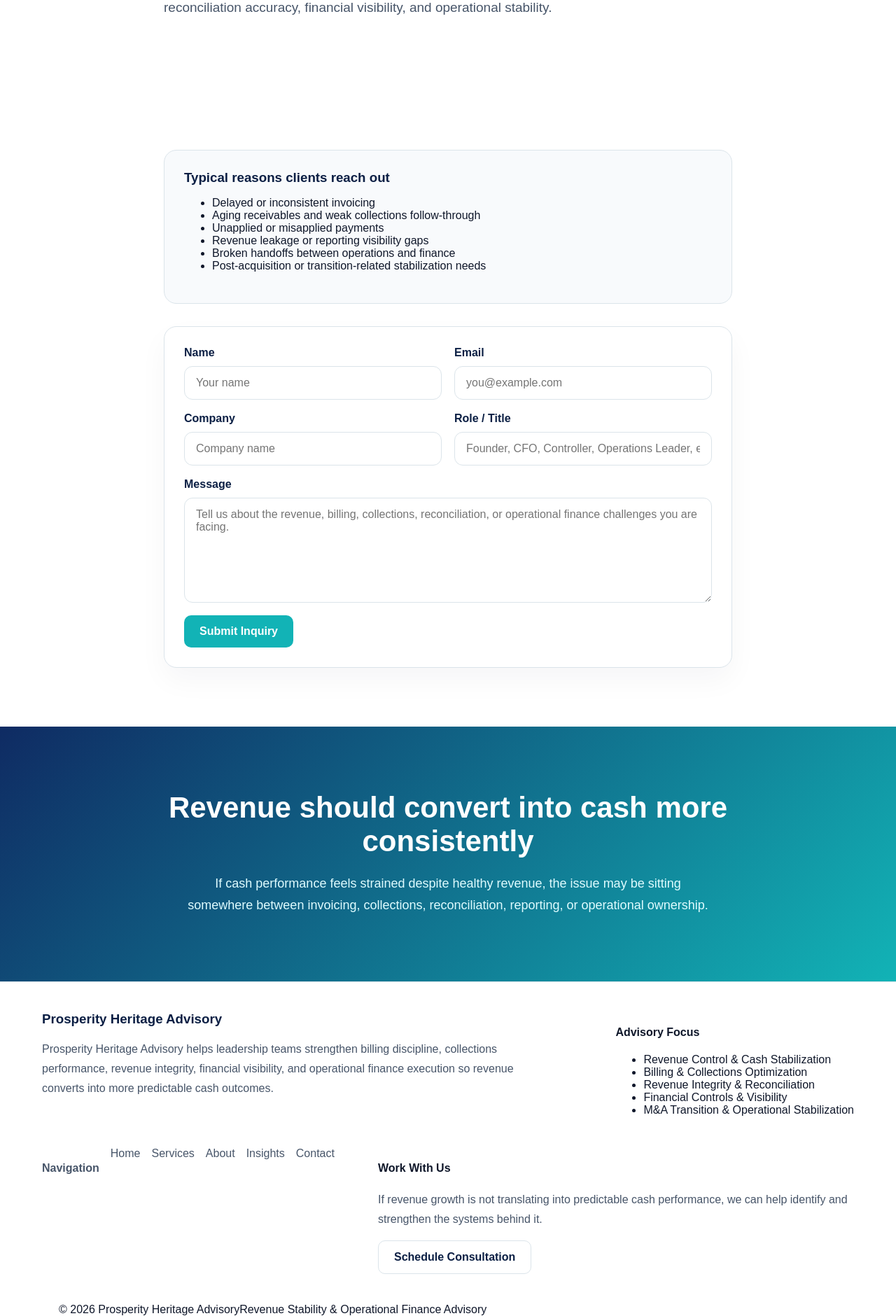
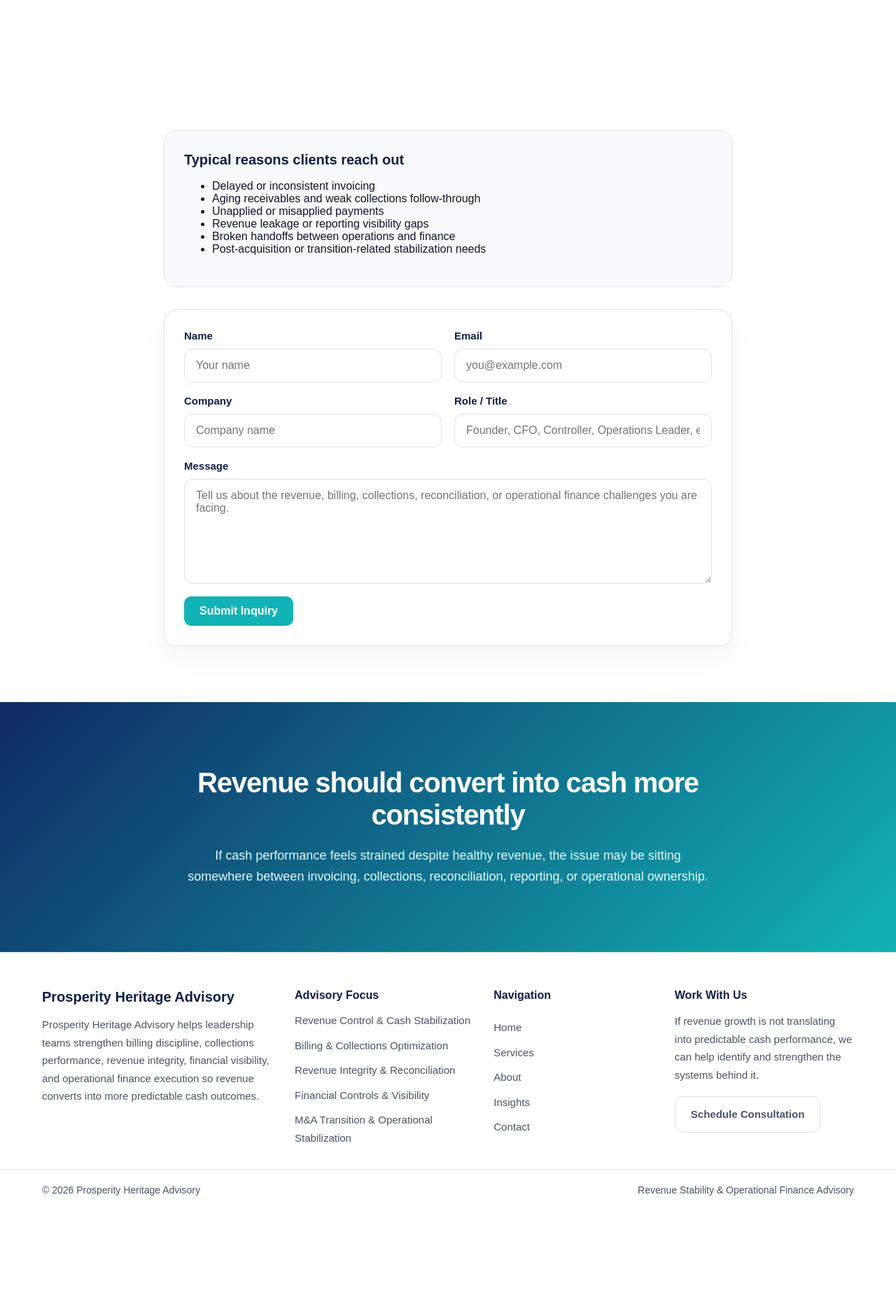
Before and after one commit to pjechete/prosperity-heritage-Advisory-Services, a Next.js app: page /contact in a window 1280 px wide. Shown: the part 428-2308 px from the top of the page at 70% size. After the commit the page ends 2169 px from the top, so only its background shows below. Built offline with nearby package versions, Linux system fonts and the light colour scheme.

Commit message:
Update globals.css

```diff
--- a/src/app/globals.css
+++ b/src/app/globals.css
@@ -23,6 +23,8 @@ body {
   font-family: Arial, Helvetica, sans-serif;
   color: var(--text);
   background: var(--bg);
+  -webkit-font-smoothing: antialiased;
+  -moz-osx-font-smoothing: grayscale;
 }
 
 a {
@@ -46,12 +48,14 @@ textarea {
   max-width: 860px;
 }
 
+/* NAVBAR */
 .navbar {
   border-bottom: 1px solid var(--border);
-  background: white;
+  background: rgba(255, 255, 255, 0.96);
   position: sticky;
   top: 0;
   z-index: 10;
+  backdrop-filter: blur(10px);
 }
 
 .navbar-inner {
@@ -61,6 +65,7 @@ textarea {
   min-height: 76px;
   gap: 24px;
 }
+
 .brand-logo {
   display: flex;
   align-items: center;
@@ -70,6 +75,7 @@ textarea {
   height: auto;
   display: block;
 }
+
 .brand {
   font-size: 28px;
   font-weight: 700;
@@ -84,6 +90,12 @@ textarea {
   font-weight: 600;
 }
 
+.nav-links a {
+  font-size: 16px;
+  font-weight: 600;
+  transition: color 0.2s ease;
+}
+
 .nav-links a:hover,
 .footer-links a:hover,
 .services-jump-links a:hover {
@@ -94,6 +106,7 @@ textarea {
   white-space: nowrap;
 }
 
+/* HERO / PAGE HERO */
 .hero {
   padding: 96px 0;
   background: linear-gradient(180deg, #f3ffff 0%, #ffffff 68%);
@@ -102,7 +115,7 @@ textarea {
 .hero-grid {
   display: grid;
   grid-template-columns: 1.15fr 0.85fr;
-  gap: 32px;
+  gap: 40px;
   align-items: center;
 }
 
@@ -116,15 +129,17 @@ textarea {
   font-size: 13px;
   font-weight: 700;
   margin-bottom: 18px;
+  letter-spacing: 0.02em;
 }
 
 .hero h1,
 .page-hero h1 {
   margin: 0;
-  font-size: 72px;
-  line-height: 1.05;
+  font-size: 56px;
+  line-height: 1.08;
   letter-spacing: -0.04em;
   color: var(--navy);
+  font-weight: 700;
 }
 
 .hero p,
@@ -132,15 +147,25 @@ textarea {
 .section-copy,
 .section-subtitle {
   color: var(--muted);
-  line-height: 1.75;
-  font-size: 19px;
+  line-height: 1.7;
+  font-size: 18px;
 }
 
 .hero p {
   max-width: 740px;
-  margin: 24px 0 0;
+  margin: 22px 0 0;
 }
 
+.page-hero {
+  padding: 84px 0;
+  background: linear-gradient(180deg, #f3ffff 0%, #ffffff 68%);
+}
+
+.page-hero p {
+  margin-top: 22px;
+}
+
+/* BUTTONS */
 .button-row {
   display: flex;
   gap: 14px;
@@ -155,9 +180,11 @@ textarea {
 .btn-primary,
 .btn-secondary {
   display: inline-block;
-  padding: 14px 22px;
+  padding: 12px 22px;
   border-radius: 10px;
   font-weight: 700;
+  font-size: 16px;
+  transition: all 0.2s ease;
 }
 
 .btn-primary {
@@ -176,6 +203,12 @@ textarea {
   border: 1px solid var(--border);
 }
 
+.btn-secondary:hover {
+  border-color: #c2d0da;
+  background: #fcfdff;
+}
+
+/* PANELS / CALLOUTS / FORMS */
 .hero-card,
 .services-hero-panel,
 .services-callout,
@@ -196,6 +229,7 @@ textarea {
   margin-top: 0;
   margin-bottom: 16px;
   font-size: 22px;
+  line-height: 1.3;
   color: var(--navy);
 }
 
@@ -210,6 +244,7 @@ textarea {
   padding-left: 18px;
   color: var(--muted);
   line-height: 1.7;
+  font-size: 17px;
 }
 
 .metric {
@@ -222,19 +257,19 @@ textarea {
 .metric strong {
   display: block;
   margin-bottom: 6px;
+  color: var(--navy);
+  font-size: 16px;
 }
 
-.section,
-.page-hero {
-  padding: 84px 0;
+.metric span {
+  font-size: 16px;
+  line-height: 1.65;
+  color: var(--muted);
 }
 
-.page-hero {
-  background: linear-gradient(180deg, #f3ffff 0%, #ffffff 68%);
-}
-
-.page-hero p {
-  margin-top: 22px;
+/* SECTIONS */
+.section {
+  padding: 80px 0;
 }
 
 .section-light {
@@ -243,11 +278,12 @@ textarea {
 
 .section-title {
   margin: 0;
-  font-size: 40px;
-  line-height: 1.1;
+  font-size: 34px;
+  line-height: 1.18;
   color: var(--navy);
   text-align: center;
   letter-spacing: -0.03em;
+  font-weight: 700;
 }
 
 .left-align {
@@ -264,6 +300,7 @@ textarea {
   margin-top: 18px;
 }
 
+/* GRIDS */
 .grid-4 {
   display: grid;
   grid-template-columns: repeat(4, minmax(0, 1fr));
@@ -285,8 +322,11 @@ textarea {
   padding: 18px 20px;
   font-weight: 600;
   color: var(--navy);
+  line-height: 1.55;
+  font-size: 17px;
 }
 
+/* CARDS */
 .card,
 .card-gray,
 .card-highlight {
@@ -310,8 +350,10 @@ textarea {
 .card h3,
 .card-gray h3,
 .card-highlight h3 {
-  margin: 0 0 12px;
+  margin: 0 0 10px;
   color: var(--navy);
+  font-size: 20px;
+  line-height: 1.3;
 }
 
 .card p,
@@ -319,9 +361,11 @@ textarea {
 .card-highlight p {
   margin: 0;
   color: var(--muted);
-  line-height: 1.75;
+  line-height: 1.7;
+  font-size: 17px;
 }
 
+/* SERVICES */
 .services-hero-grid,
 .services-two-col {
   display: grid;
@@ -346,131 +390,11 @@ textarea {
   font-weight: 700;
 }
 
-.footer {
-  border-top: 1px solid var(--border);
-  background: white;
+.services-jump-links a {
+  font-size: 15px;
 }
 
-.footer-inner {
-  display: flex;
-  justify-content: space-between;
-  gap: 28px;
-  flex-wrap: wrap;
-  padding: 42px 0;
-}
-
-.footer h3 {
-  margin-top: 0;
-  color: var(--navy);
-}
-
-.footer p {
-  color: var(--muted);
-  max-width: 680px;
-  line-height: 1.75;
-}
-
-.footer-links {
-  display: flex;
-  gap: 16px;
-  flex-wrap: wrap;
-  color: var(--muted);
-  align-items: flex-start;
-}
-
-.content-stack {
-  display: grid;
-  gap: 20px;
-}
-
-.form-grid {
-  display: grid;
-  grid-template-columns: 1fr 1fr;
-  gap: 18px;
-}
-
-.form-field {
-  display: grid;
-  gap: 10px;
-}
-
-.form-field label {
-  font-weight: 700;
-  color: var(--navy);
-}
-
-.form-field input,
-.form-field textarea {
-  width: 100%;
-  border: 1px solid var(--border);
-  border-radius: 12px;
-  padding: 14px 16px;
-  background: white;
-}
-
-.form-field textarea {
-  min-height: 150px;
-  resize: vertical;
-}
-
-.full-width {
-  grid-column: 1 / -1;
-}
-
-.cta-band {
-  padding: 92px 0;
-  text-align: center;
-  background: linear-gradient(135deg, #0f2b63 0%, #12b3b6 100%);
-}
-
-.cta-band h2 {
-  margin: 0;
-  color: white;
-  font-size: 42px;
-  line-height: 1.15;
-}
-
-.cta-band p {
-  color: #dffcff;
-  max-width: 760px;
-  margin: 20px auto 0;
-  line-height: 1.75;
-  font-size: 18px;
-}
-
-@media (max-width: 980px) {
-  .hero-grid,
-  .services-hero-grid,
-  .services-two-col,
-  .grid-4,
-  .form-grid {
-    grid-template-columns: 1fr;
-  }
-
-  .hero h1,
-  .page-hero h1 {
-    font-size: 40px;
-  }
-
-  .section-title {
-    font-size: 32px;
-  }
-
-  .navbar-inner {
-    flex-wrap: wrap;
-    padding: 16px 0;
-  }
-
-  .nav-links {
-    width: 100%;
-    justify-content: center;
-  }
-
-  .nav-cta {
-    width: 100%;
-    text-align: center;
-  }
-}
+/* CREDIBILITY STRIP */
 .credibility-strip {
   border-top: 1px solid var(--border);
   border-bottom: 1px solid var(--border);
@@ -489,11 +413,12 @@ textarea {
 .credibility-text {
   font-weight: 700;
   color: var(--navy);
+  font-size: 16px;
 }
 
 .credibility-items {
   display: flex;
-  gap: 24px;
+  gap: 16px;
   flex-wrap: wrap;
   color: var(--muted);
   font-weight: 600;
@@ -504,44 +429,255 @@ textarea {
   border-radius: 20px;
   background: var(--primary-soft);
   border: 1px solid #bceff1;
-}
-.diagram-section {
-  padding: 30px 0 20px;
-  background: #ffffff;
+  font-size: 14px;
 }
 
-.diagram-wrap {
-  background: linear-gradient(180deg, #f8ffff 0%, #ffffff 100%);
-  border: 1px solid var(--border);
-  border-radius: 24px;
-  padding: 32px;
+/* CONTENT STACK */
+.content-stack {
+  display: grid;
+  gap: 20px;
 }
 
-.diagram-header {
-  margin-bottom: 24px;
+/* FORM */
+.form-grid {
+  display: grid;
+  grid-template-columns: 1fr 1fr;
+  gap: 18px;
 }
 
-.diagram-image-card {
-  background: white;
-  border: 1px solid var(--border);
-  border-radius: 20px;
-  padding: 18px;
-  box-shadow: 0 16px 38px rgba(15, 23, 42, 0.04);
+.form-field {
+  display: grid;
+  gap: 10px;
 }
 
-.diagram-image {
-  width: 100%;
-  height: auto;
-  display: block;
-  border-radius: 14px;
+.form-field label {
+  font-weight: 700;
+  color: var(--navy);
+  font-size: 15px;
 }
 
+.form-field input,
+.form-field textarea {
+  width: 100%;
+  border: 1px solid var(--border);
+  border-radius: 12px;
+  padding: 14px 16px;
+  background: white;
+  font-size: 16px;
+}
+
+.form-field textarea {
+  min-height: 150px;
+  resize: vertical;
+}
+
+.full-width {
+  grid-column: 1 / -1;
+}
+
+/* CTA BAND */
+.cta-band {
+  padding: 92px 0;
+  text-align: center;
+  background: linear-gradient(135deg, #0f2b63 0%, #12b3b6 100%);
+}
+
+.cta-band h2 {
+  margin: 0;
+  color: white;
+  font-size: 40px;
+  line-height: 1.15;
+  letter-spacing: -0.03em;
+}
+
+.cta-band p {
+  color: #dffcff;
+  max-width: 760px;
+  margin: 20px auto 0;
+  line-height: 1.7;
+  font-size: 18px;
+}
+
+/* FOOTER */
+.footer {
+  border-top: 1px solid var(--border);
+  background: white;
+  font-size: 15px;
+}
+
+.footer-inner {
+  display: grid;
+  grid-template-columns: 1.3fr 1fr 0.9fr 1fr;
+  gap: 28px;
+  padding: 52px 0 32px;
+}
+
+.footer h3,
+.footer h4 {
+  margin-top: 0;
+  margin-bottom: 14px;
+  color: var(--navy);
+}
+
+.footer h3 {
+  font-size: 20px;
+}
+
+.footer h4 {
+  font-size: 16px;
+}
+
+.footer p,
+.footer li,
+.footer a,
+.footer span {
+  color: var(--muted);
+  line-height: 1.7;
+  font-size: 15px;
+}
+
+.footer-about p {
+  max-width: 420px;
+}
+
+.footer-services ul {
+  list-style: none;
+  padding: 0;
+  margin: 0;
+  display: grid;
+  gap: 10px;
+}
+
+.footer-links {
+  display: grid;
+  gap: 10px;
+  align-content: start;
+}
+
+.footer-cta p {
+  margin-bottom: 18px;
+  max-width: 280px;
+}
+
+.footer-bottom {
+  border-top: 1px solid var(--border);
+}
+
+.footer-bottom-inner {
+  display: flex;
+  justify-content: space-between;
+  gap: 16px;
+  flex-wrap: wrap;
+  padding: 18px 0 28px;
+}
+
+.footer-bottom-inner span {
+  color: var(--muted);
+  font-size: 14px;
+}
+
+/* REMOVED DIAGRAM STYLING - kept intentionally omitted */
+
+/* RESPONSIVE */
 @media (max-width: 980px) {
-  .diagram-wrap {
+  .hero-grid,
+  .services-hero-grid,
+  .services-two-col,
+  .grid-4,
+  .form-grid,
+  .footer-inner {
+    grid-template-columns: 1fr;
+  }
+
+  .hero h1,
+  .page-hero h1 {
+    font-size: 40px;
+    line-height: 1.12;
+  }
+
+  .section-title {
+    font-size: 30px;
+    line-height: 1.2;
+  }
+
+  .cta-band h2 {
+    font-size: 32px;
+  }
+
+  .navbar-inner {
+    flex-wrap: wrap;
+    padding: 16px 0;
+  }
+
+  .nav-links {
+    width: 100%;
+    justify-content: center;
+    gap: 18px;
+  }
+
+  .nav-cta {
+    width: 100%;
+    text-align: center;
+  }
+
+  .footer-bottom-inner {
+    flex-direction: column;
+  }
+}
+
+@media (max-width: 640px) {
+  .container {
+    padding: 0 18px;
+  }
+
+  .hero,
+  .page-hero,
+  .section,
+  .cta-band {
+    padding: 64px 0;
+  }
+
+  .hero h1,
+  .page-hero h1 {
+    font-size: 32px;
+    line-height: 1.15;
+  }
+
+  .hero p,
+  .page-hero p,
+  .section-copy,
+  .section-subtitle,
+  .card p,
+  .card-gray p,
+  .card-highlight p,
+  .cta-band p {
+    font-size: 16px;
+    line-height: 1.65;
+  }
+
+  .section-title {
+    font-size: 26px;
+  }
+
+  .card,
+  .card-gray,
+  .card-highlight,
+  .hero-card,
+  .services-hero-panel,
+  .services-callout,
+  .services-target-box,
+  .services-assessment-card,
+  .form-wrap {
     padding: 22px;
   }
 
-  .diagram-image-card {
-    padding: 12px;
+  .btn-primary,
+  .btn-secondary {
+    width: 100%;
+    text-align: center;
+  }
+
+  .button-row {
+    flex-direction: column;
   }
 }
```
